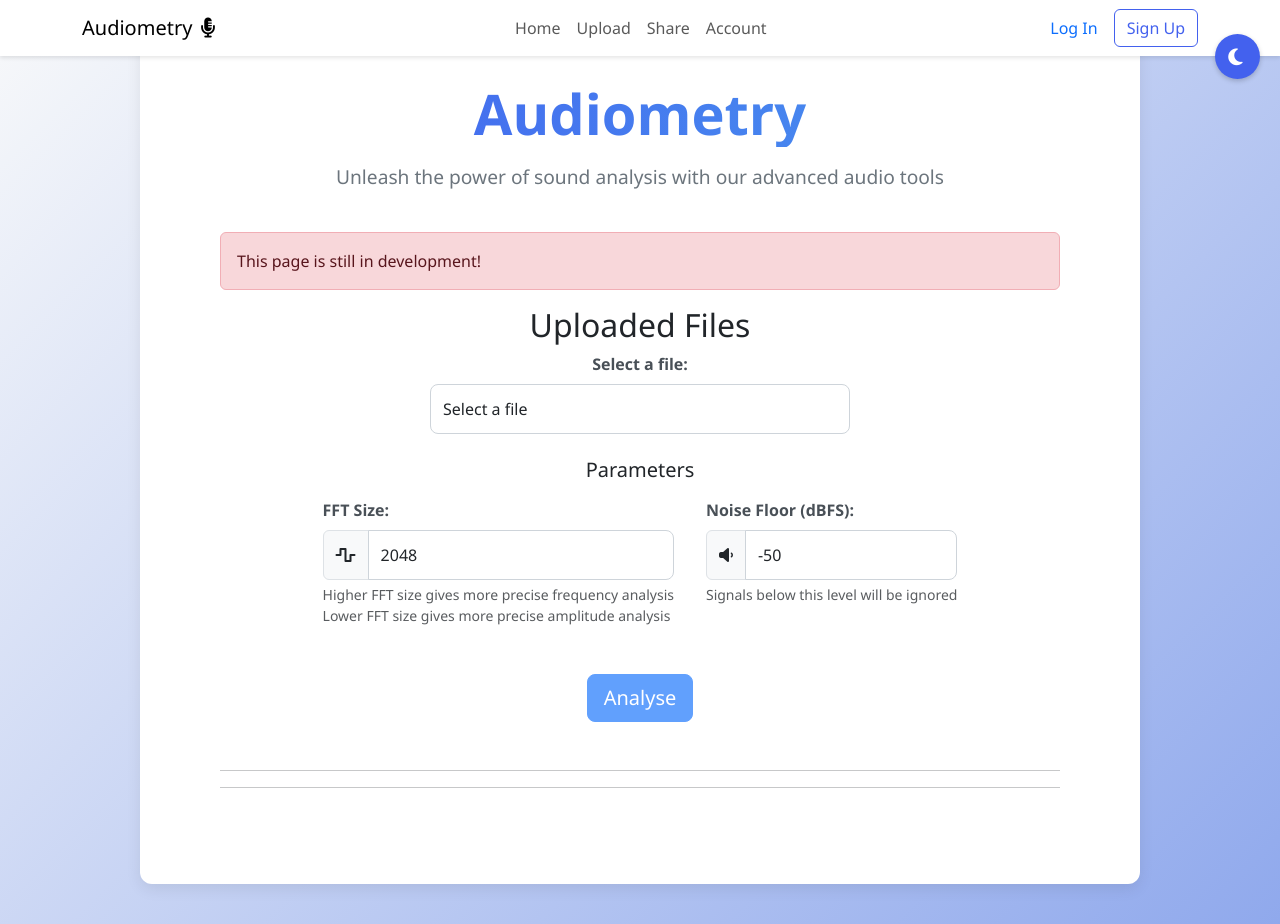
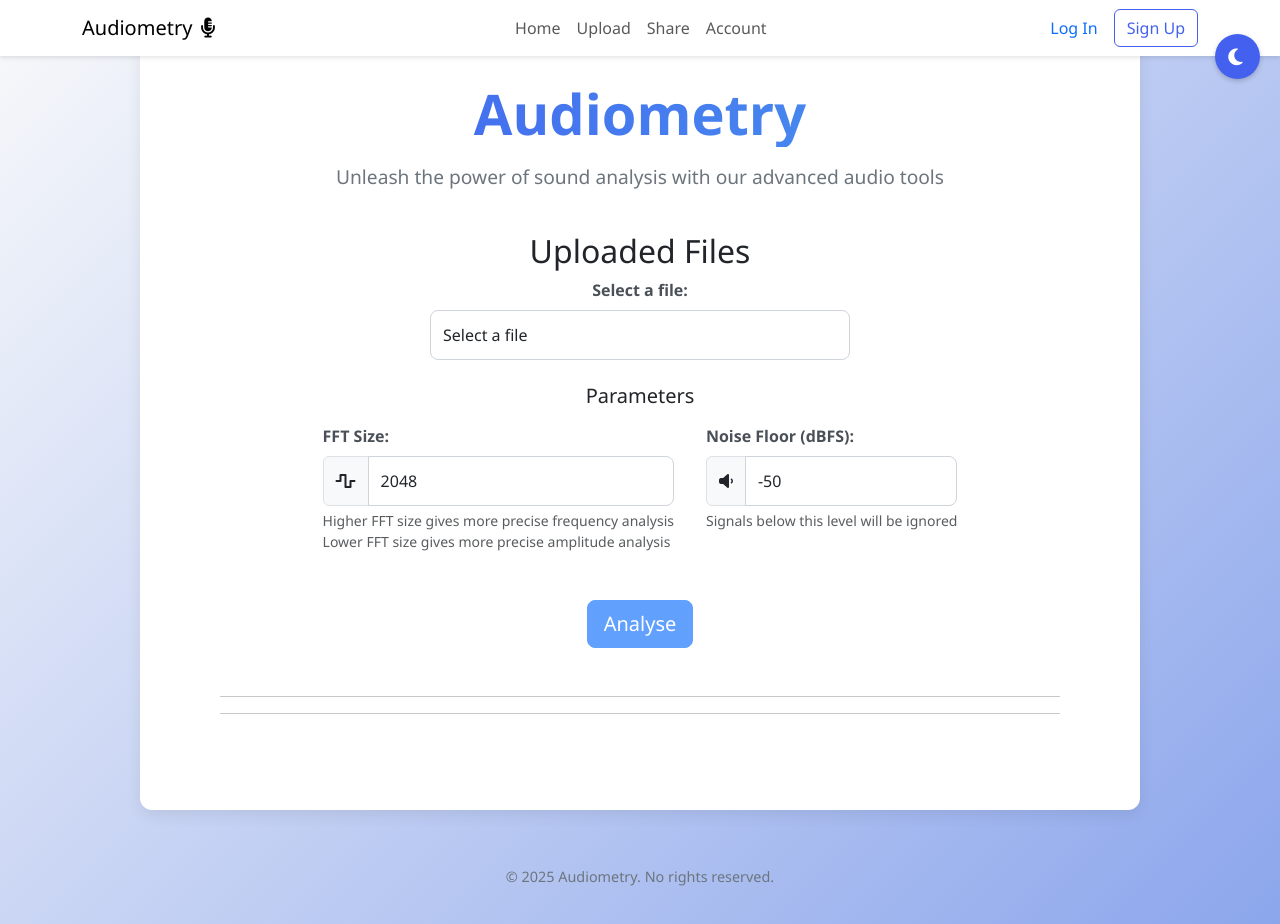
Before and after one commit to qwertytops/AudioAnalyser, a Python web app: template app/templates/analysisView.html in a window 1280 px wide. Shown: the top 924 px of the page. Run offline with Jinja, Linux system fonts and the light colour scheme; the template is opened without the code that fills it, so the values that code supplies are empty.

Commit message:
fixed message box in upload view

```diff
--- a/app/templates/analysisView.html
+++ b/app/templates/analysisView.html
@@ -10,11 +10,6 @@
         <h1 class="display-4 app-title">Audiometry</h1>
         <p class="app-subtitle">Unleash the power of sound analysis with our advanced audio tools</p>
     </div>
-
-    <div class="alert alert-danger" role="alert">
-        This page is still in development!
-    </div>
-
     <div class="text-center" style="display: none;">
         <button id="uploadButton" href="/upload" class="btn btn-primary btn-lg">
             Upload
```
